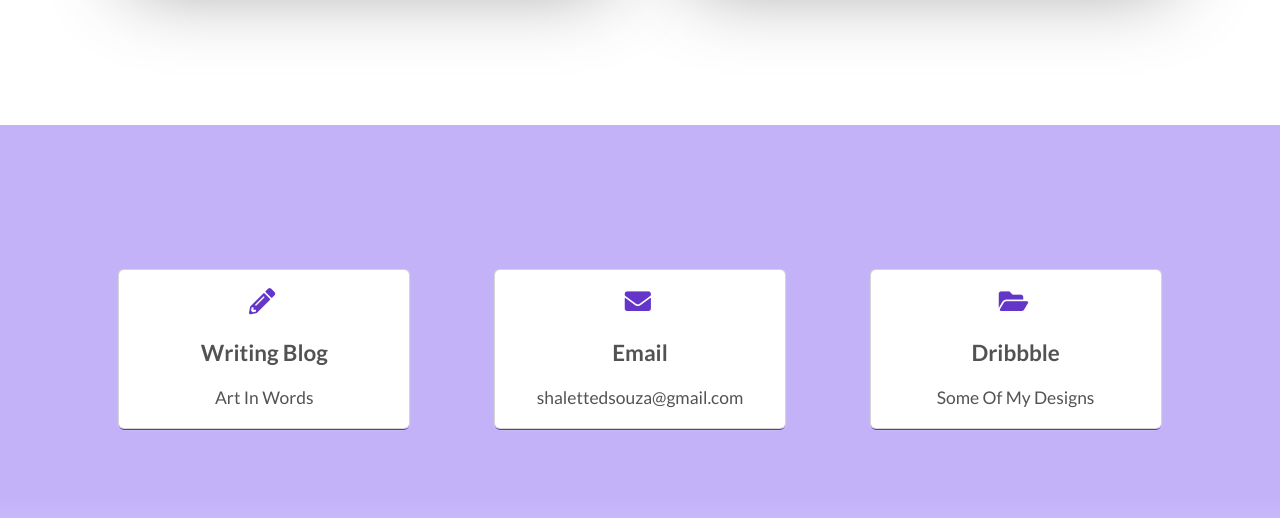
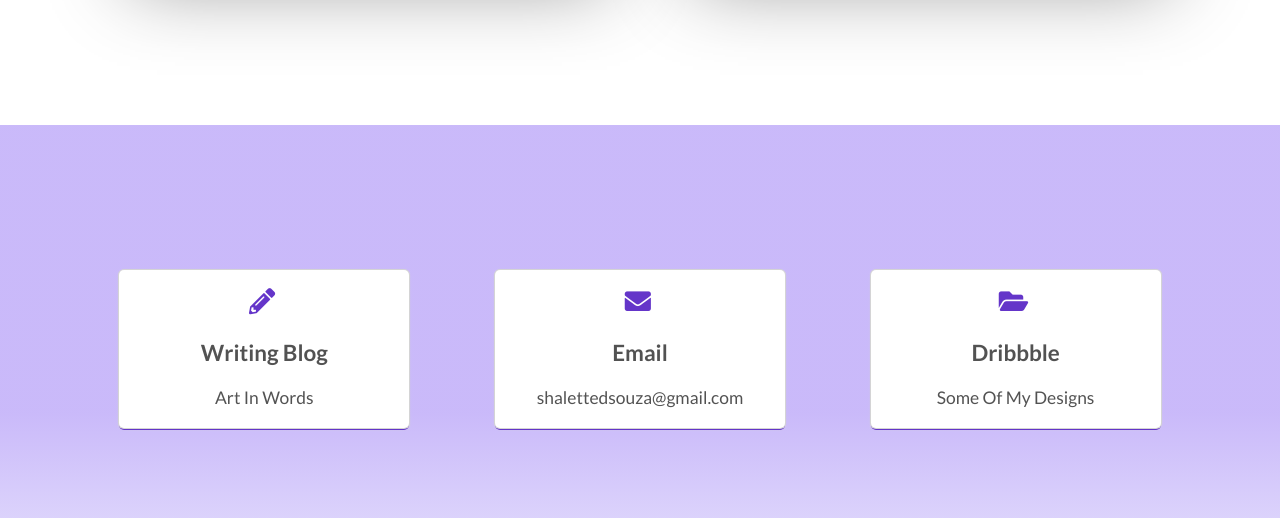
Before and after one commit to Shalette/Shalette.github.io, a plain HTML site: page index.html in a window 1280 px wide. Shown: the part 2162-2680 px from the top of the page. Drawn offline with nearby package versions, Linux system fonts and the light colour scheme.

Commit message:
Changed gradient

```diff
--- a/css/index.css
+++ b/css/index.css
@@ -90,7 +90,7 @@ html, #body{
 }
 
 #Contact{    bottom: 0;
-    background-image: linear-gradient(to bottom, rgba(196,178,249, 1) 65%, rgba(169,233,255,0.1) 100%)
+    background-image: linear-gradient(to bottom, rgba(196,178,249, 0.9) 50%, rgba(169,233,255,0.05) 100%)
 
 }
 #footer{
```
